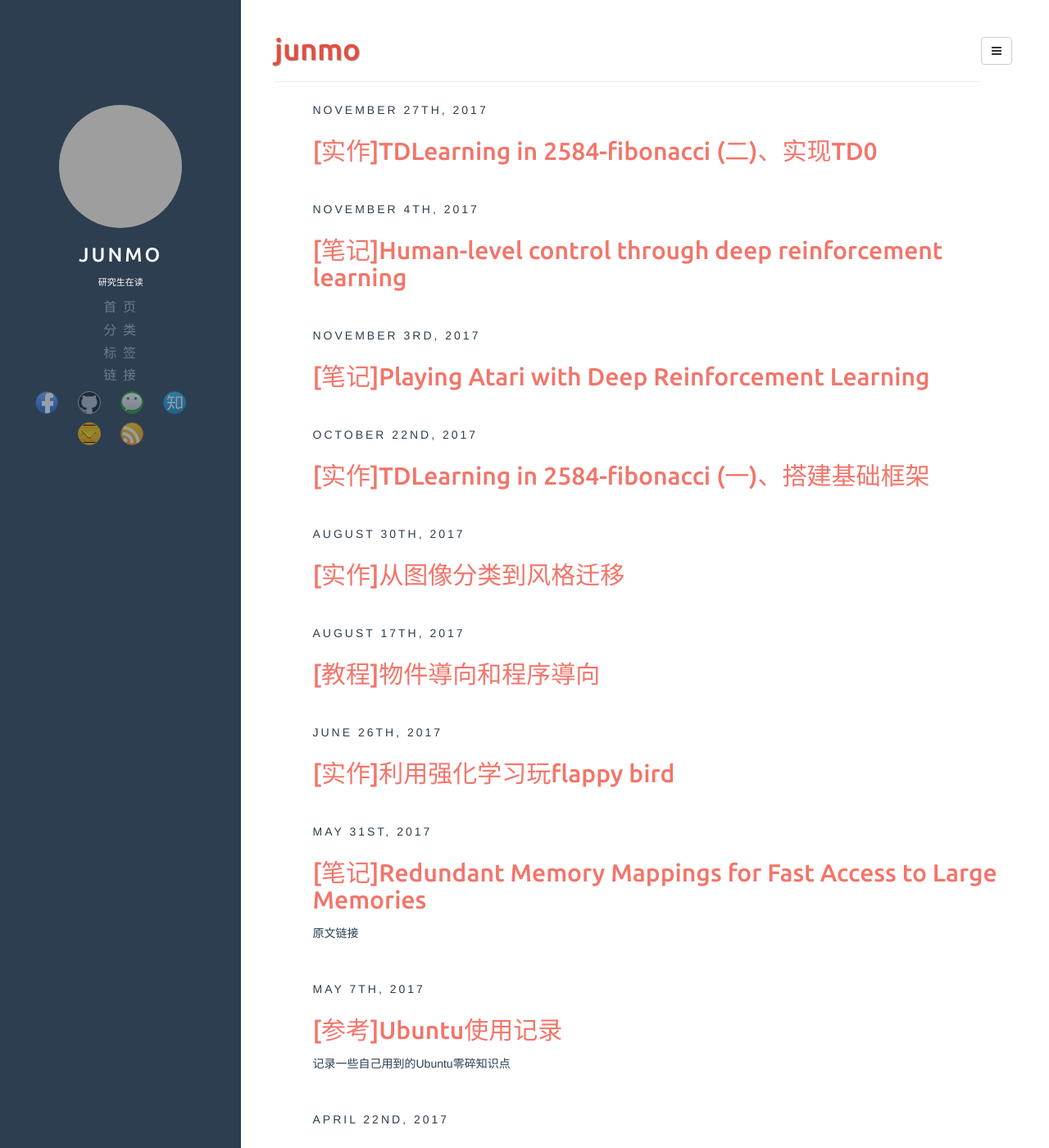
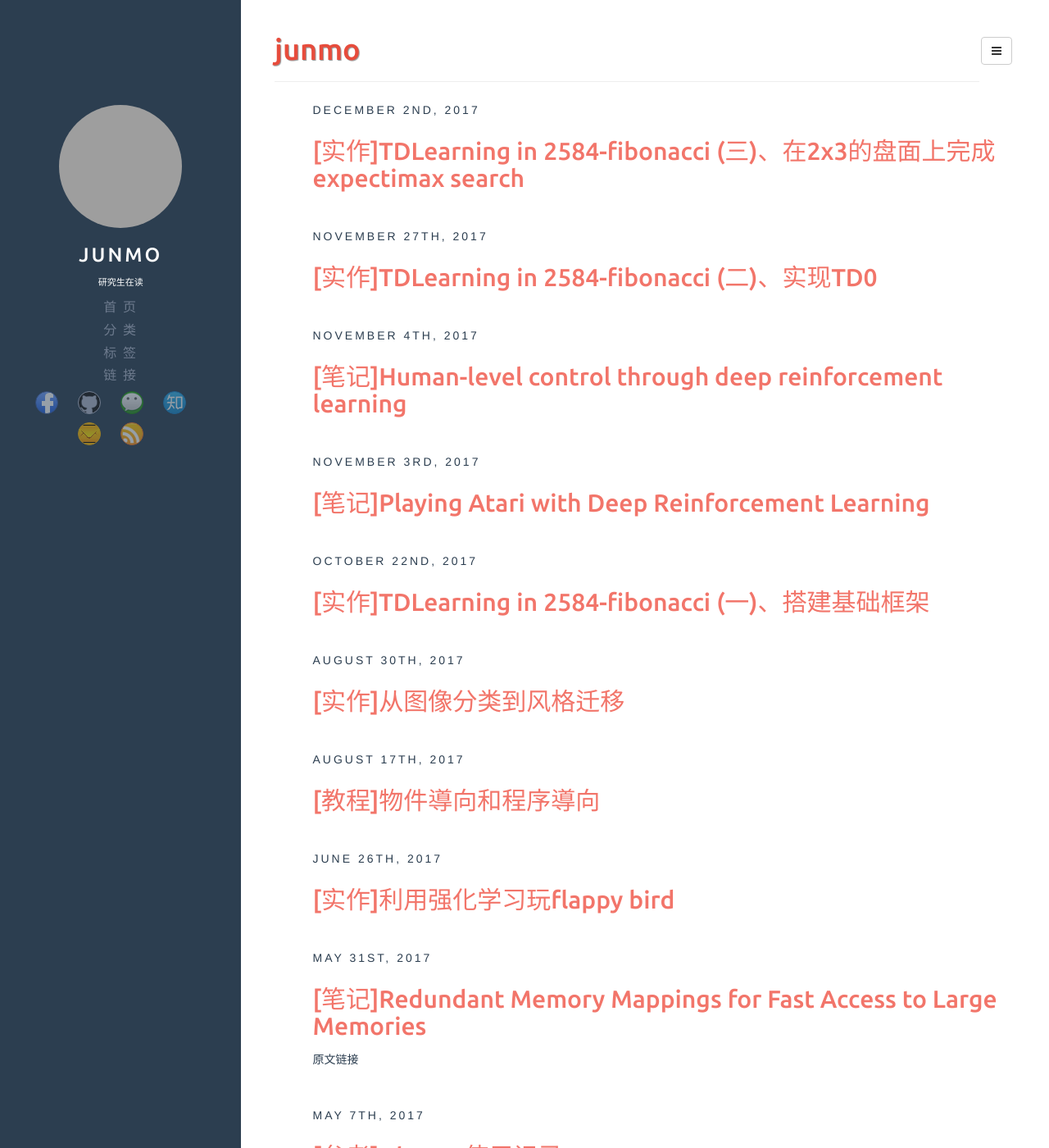
Before and after one commit to junmo1215/junmo1215.github.io, a Jekyll site: the page built from index.html, in a window 1280 px wide and 1400 px high. Shown: the whole window at 82% size. Built offline with Jekyll 4.4.1, drawn with Linux system fonts in a browser that asks for light colours; the list of posts is cut into pages by our own code; comment, search, counter and statistics services are not loaded; some of the changed lines change nothing that is shown; some of the changed text lies outside the part shown; grey boxes are pictures that could not be loaded.

Commit message:
add [实作]TDLearning in 2584-fibonacci (三)、在2x3的盘面上完成expectimax search

````diff
--- a/_posts/machine-learning/2017-11-27-practice-TDLearning in 2584-fibonacci 2nd.md
+++ b/_posts/machine-learning/2017-11-27-practice-TDLearning in 2584-fibonacci 2nd.md
@@ -19,7 +19,7 @@ description:
 - Temporal Difference Learning
 - N-Tuple Networks
 
-文章地址： <https://junmo1215.github.io/machine-learning/2017/11/27/practice-TDLearning-in-2584-fibonacci-2st.html>
+文章地址： <https://junmo1215.github.io/machine-learning/2017/11/27/practice-TDLearning-in-2584-fibonacci-2nd.html>
 
 代码地址： <https://github.com/junmo1215/rl_games/tree/master/2584_C%2B%2B>
 
@@ -142,7 +142,7 @@ slide up        reward: 2
 
 这个文件就是前面说到的数组，也可以理解成表格，就是根据盘面的feature查到当前这个feature的估值，只是在这个基础上增加了读写操作以及内存不够的时候会报错。这部分的代码是助教提供的，印象中没有做修改，里面的内容也不太多，稍微看看就好。
 
-> 不过当时写的时候有个地方卡了一晚上，这里面处于效率的考量禁止使用拷贝构造函数。
+> 不过当时写的时候有个地方卡了一晚上，这里面出于效率的考量禁止使用拷贝构造函数。
 ``` cpp
 weight(const weight& f) = delete;
 weight& operator =(const weight& f) = delete;
--- /dev/null
+++ b/_posts/machine-learning/2017-12-02-practice-TDLearning in 2584-fibonacci 3rd.md
@@ -0,0 +1,231 @@
+---
+date: 2017-12-2 17:40
+status: public
+title: '[实作]TDLearning in 2584-fibonacci (三)、在2x3的盘面上完成expectimax search'
+layout: post
+tag: [机器学习, 强化学习, TDLearning, 2584-fibonacci]
+categories: [machine-learning]
+description:
+---
+
+* 目录
+{:toc}
+
+# 2584-fibonacci game
+
+涉及的知识点目前有：
+- 2584的基本规则
+- C++基本语法
+- Temporal Difference Learning
+- N-Tuple Networks
+- expectimax search
+
+文章地址： <https://junmo1215.github.io/machine-learning/2017/12/02/practice-TDLearning-in-2584-fibonacci-3rd.html>
+
+代码地址： <https://github.com/junmo1215/rl_games/tree/master/2584_C%2B%2B>
+
+> 由于后面几个project持续在做，所以获取的代码应该是后面几个project版本的代码，可以根据签入记录获取对应的版本。代码也许有略微差异，但是应该不影响理解。
+
+这个project大概是这个系列里面最简单的了，懂这个算法的话应该一晚上就做完了。
+
+# 基础框架
+
+这次的作业要求是给定一个state，给出这个state的估值。由于2x3的盘面比较小，2584在这个盘面上可能达到的最大值是第12个索引（对应数字是233），估值依然是看做一个float的数值，如果用穷举占用的内存大小为（把每一格中的数看做一个13进制的数，所以用6个13进制的数可以表示盘面的所有可能情况）：
+
+$$
+13^6 * 32bit = 154457888bit \approx 18.41MB
+$$
+
+可以发现穷举法在这个情况下是可行的，于是可以考虑递归的做法，假设我们知道下一个盘面的估值，求这个盘面的估值就很简单了。
+
+所以这个project的大概思路是在程序启动的时候穷举完所有的可能，计算出各种盘面的估值存到一个数组中，然后没输入一个盘面的信息，给出这个盘面的估值。如果盘面信息不可能达到就返回-1。
+
+# 实作代码
+
+这次基本上跟这个算法有关的只有两个地方：初始化的时候遍历所有可能情况，把所有盘面的结果记录在一个数组中；针对每个输入去数组中查找值并返回结果。
+
+由于project要求回答每个输入是否可能达到，并且很多盘面的情况不太容易判断，当时纠结这个逻辑想了一个多小时，后来干脆把after_state和before_state分别存在了两个不同的数组中，因为已经遍历了所有可能情况，所以不在数组中的一定就是不可能达到的盘面了
+
+## 初始化代码
+
+把before_state（马上轮到玩家操作的盘面）的估值放在变量expects中，after_state（玩家操作之后的盘面）的估值放在变量after_expects中。这两个数组的大小都是 $ SIZE = 13^6 $ ，然后要模拟开局的所有可能，然后开始一层层递归，如果对应的盘面已经搜索过了就直接返回估值，否则就计算这个盘面的估值。
+
+``` cpp
+solver(const std::string& args) {
+    // 初始化这两个数组，因为这个估值不会是负数所以就直接设置成-1了
+    expects = new float[SIZE];
+    after_expects = new float[SIZE];
+    for(long i = 0; i < SIZE; i++){
+        // moves[i] = -1;
+        expects[i] = -1.0;
+        after_expects[i] = -1.0;
+    }
+
+    // 模拟所有可能的初始盘面
+    for(int pos1 = 0; pos1 < max_pos; pos1++){
+        for(int tile1 = 1; tile1 < 3; tile1++){
+
+            for(int pos2 = pos1 + 1; pos2 < max_pos; pos2++){
+                for(int tile2 = 1; tile2 < 3; tile2++){
+                    board2x3 board;
+                    action::place(tile1, pos1).apply(board);
+                    action::place(tile2, pos2).apply(board);
+                    // 开始递归给数组赋值
+                    get_before_expect(board);
+                }
+            }
+        }
+    }
+
+    std::cout << "solver is initialized." << std::endl << std::endl;
+}
+```
+
+## get_before_expect 和 get_after_expect
+
+在before_state的情况下，玩家每个操作是由玩家自己决定的，所以每个状态的期望值都是确定的，原则是选择值最高的那个动作，直接把这个动作的reward和after_state的期望值作为这个盘面的期望。
+
+对于after_state，由于没有办法知道游戏会往哪个空的方块放置什么值，所以只能根据对应的概率算出这个盘面的期望。
+
+``` cpp
+float get_before_expect(board2x3 board){
+    int index = get_index(board);
+
+    if(expects[index] > -1)
+        return expects[index];
+
+    float expect = 0.0;
+    float best_expect = MIN_FLOAT;
+    bool is_moved = false;
+
+    // 模拟四种动作
+    for(int op: {3, 2, 1, 0}){
+        board2x3 b = board;
+        int reward = b.move(op);
+        if(reward != -1){
+            expect = get_after_expect(b) + reward;
+            if(expect > best_expect){
+                is_moved = true;
+                best_expect = expect;
+            }
+        }
+    }
+
+    // 有可能对于这个盘面其实已经挂掉了需要重新开始游戏
+    // 这时候就设置这个盘面的期望为0
+    // 这也可以看成是递归的终止条件
+    if(is_moved){
+        expects[index] = best_expect;
+    }
+    else{
+        expects[index] = 0;
+    }
+
+    return expects[index];
+}
+
+float get_after_expect(board2x3 board){
+    int index = get_index(board);
+
+    if(after_expects[index] > -1)
+        return after_expects[index];
+
+    float temp_expects[2] = {0, 0};
+    // 游戏可能防止值为1或者2的方块
+    for(int i: {1, 2}){
+        float expect = 0;
+        int count = 0;
+        // 寻找所有空的格子并放置方块
+        for(int j = 0; j < max_pos; j++){
+            board2x3 b = board;
+            int result = action::place(i, j).apply(b);
+            if(result != -1){
+                expect += get_before_expect(b);
+                count++;
+            }
+        }
+        temp_expects[i - 1] = expect / count;
+    }
+
+    // 按照随机的概率计算期望值
+    float result = temp_expects[0] * 0.9 + temp_expects[1] * 0.1;
+    after_expects[index] = result;
+
+    return result;
+}
+```
+
+## 针对输入返回结果
+
+由于前面两个数组中已经储存了所有可能的情况，这里就不需要考虑太多相关逻辑了，只需要限制每个方块是否超过最大的索引就行（防止将不可能的盘面编码到正常的盘面或者是超出数组范围），剩下的事情就只需要查表就好。
+
+``` cpp
+answer solve2x3(const board2x3& state, state_type type = state_type::before) {
+    int temp_tile;
+    for(int i = 0; i < row; i++){
+        for(int j = 0; j < column; j++){
+            temp_tile = state[i][j];
+            // 排除盘面上不可能出现的数字
+            if(temp_tile >= max_index || temp_tile < 0)
+                return -1;
+        }
+    }
+
+    if(type.is_before() && is_legal_before_state(state)){
+        return get_before_expect(state);
+    }
+    else if(type.is_after() && is_legal_after_state(state)){
+        return get_after_expect(state);
+    }
+    return -1;
+}
+
+bool is_legal_after_state(board2x3 board){
+    return after_expects[get_index(board)] != -1;
+}
+
+bool is_legal_before_state(board2x3 board){
+    return expects[get_index(board)] != -1;
+}
+```
+
+# 最终效果
+
+编译后执行2584sol：
+
+``` sh
+2584-Solver: 2584sol
+
+solver is initialized.
+```
+
+输入几组测试数据看下效果：
+
+``` sh
+b 2 2 0 0 0 0
+= 1422.339233
+b 0 0 0 0 2 2
+= 1422.339233
+a 0 0 0 0 2 2
+= 1422.339233
+a 2 0 2 0 0 0
+= 1422.339233
+a 10 0 0 0 0 1
+= -1
+a 0 0 0 0 1 2
+= 1424.364258
+b 1 1 0 0 0 1
+= 1426.366089
+b 33 32 31 30 29 28
+= -1
+a 2 2 2 2 2 2
+= -1
+```
+
+> 由于float精度的问题，这个实作中误差在小数点后三位都是可以接受的，但是超过这个范围就一定是代码有问题了。
+
+测试代码也是只有Ubuntu系统能跑，具体用法参照这个文件： \test\pr-3\instruction.txt
+
+# 参考
+
+1. [SP14 CS188 Lecture 7 -- Expectimax Search and Utilities.pptx (Page 18 - 19)](http://ai.berkeley.edu/slides/Lecture%207%20--%20Expectimax%20Search%20and%20Utilities/SP14%20CS188%20Lecture%207%20--%20Expectimax%20Search%20and%20Utilities.pptx)
````
